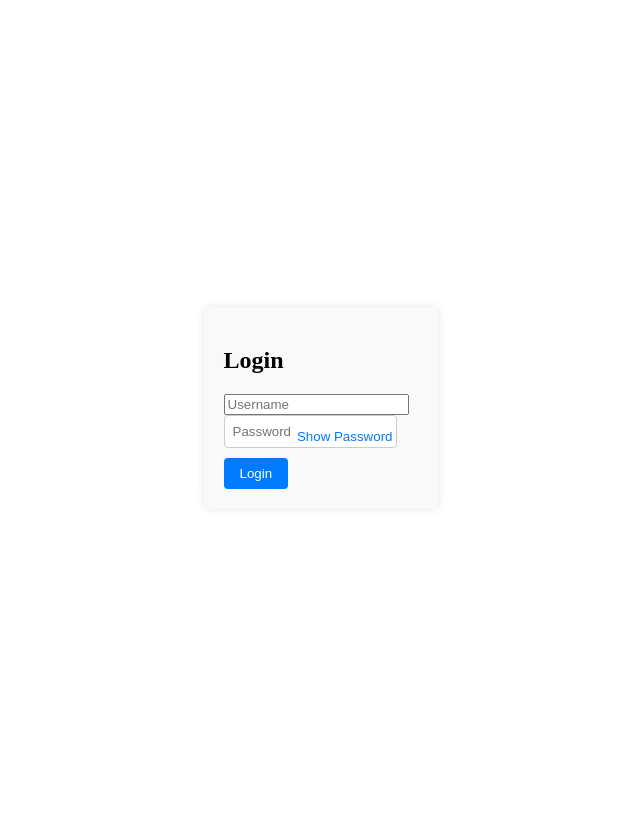
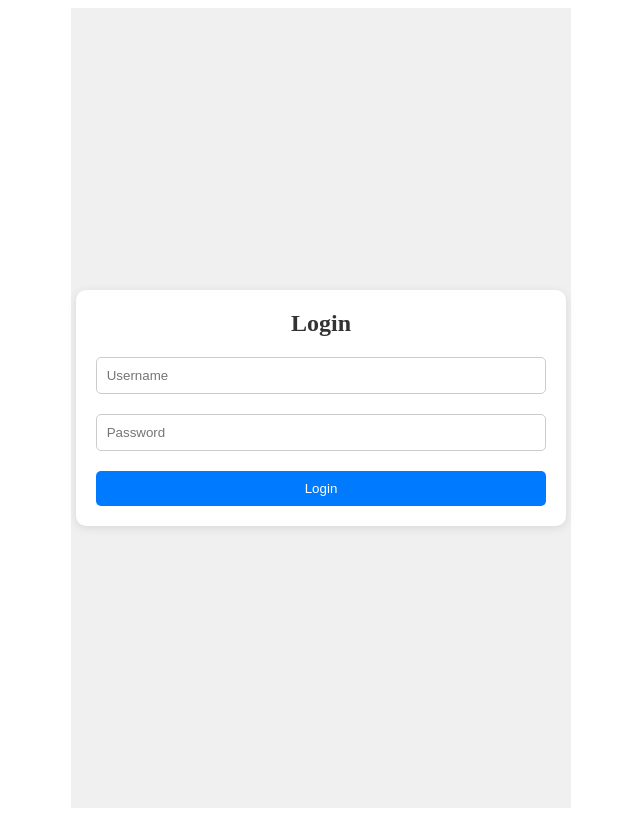
Before and after one commit to Parzivial96/Dboard_upload, a Next.js app: page / in a window 1280 px wide. Shown: the whole page, without its empty margins (319-959 px from the left). Built offline with nearby package versions, Linux system fonts and the light colour scheme.

Commit message:
basic login feature added

```diff
--- a/src/app/globals.css
+++ b/src/app/globals.css
@@ -15,7 +15,23 @@ button {
   cursor: pointer;
 }
 
+h2{
+    margin-top: 0;
+}
+
 button:disabled {
   background-color: #6c757d;
   cursor: not-allowed;
 }
+
+.welcome{
+    display: flex;
+    justify-content: space-between;
+    align-items: center;
+    width: 100%;
+}
+
+.welcome button{
+    width: 40%;
+    height: 70%;
+}
--- a/src/app/login.tsx
+++ b/src/app/login.tsx
@@ -3,19 +3,19 @@
 import React, { useState } from 'react';
 import MultiUpload from './upload';
 
-const LoginPage = () => {
+const LoginPage = ({ onLoginSuccess }) => {
   const [username, setUsername] = useState('');
   const [password, setPassword] = useState('');
   const [isLoggedIn, setIsLoggedIn] = useState(false);
-  const [showPassword, setShowPassword] = useState(false);
 
   const handleLogin = () => {
     // Hardcoded credentials for demonstration purposes
     const validUsername = 'admin';
-    const validPassword = 'password';
+    const validPassword = 'EEE@2024';
 
     if (username === validUsername && password === validPassword) {
       setIsLoggedIn(true);
+      onLoginSuccess(); // Call the onLoginSuccess callback
     } else {
       alert('Invalid username or password');
     }
@@ -29,18 +29,15 @@ const LoginPage = () => {
     <div className="login-container">
       {!isLoggedIn ? (
         <div className="login-form">
-          <h2>Login</h2>
-          <input type="text" placeholder="Username" value={username} onChange={(e) => setUsername(e.target.value)} />
-          <div className="password-input">
-            <input type={showPassword ? 'text' : 'password'} placeholder="Password" value={password} onChange={(e) => setPassword(e.target.value)} />
-            <button onClick={() => setShowPassword(!showPassword)}>{showPassword ? 'Hide' : 'Show'} Password</button>
-          </div>
-          <button onClick={handleLogin}>Login</button>
+          <h2 className="login-title">Login</h2>
+          <input className="input-field" type="text" placeholder="Username" value={username} onChange={(e) => setUsername(e.target.value)} />
+          <input className="input-field" type="password" placeholder="Password" value={password} onChange={(e) => setPassword(e.target.value)} />
+          <button className="login-button" onClick={handleLogin}>Login</button>
         </div>
       ) : (
         <div className="welcome-message">
-          <h2>Welcome, {username}!</h2>
-          <button onClick={handleLogout}>Logout</button>
+          <h2 className="welcome-title">Welcome, {username}!</h2>
+          <button className="logout-button" onClick={handleLogout}>Logout</button>
           <MultiUpload />
         </div>
       )}
@@ -50,48 +47,43 @@ const LoginPage = () => {
           justify-content: center;
           align-items: center;
           height: 100vh;
+          background-color: #f0f0f0;
         }
 
-        .login-form {
-          background-color: #f9f9f9;
+        .login-form, .welcome-message {
+          background-color: #fff;
           padding: 20px;
-          border-radius: 8px;
-          box-shadow: 0 0 10px rgba(0, 0, 0, 0.1);
+          border-radius: 10px;
+          box-shadow: 0px 2px 10px rgba(0, 0, 0, 0.1);
         }
 
-        .password-input {
-          position: relative;
+        .login-title, .welcome-title {
+          text-align: center;
+          color: #333;
+          margin-bottom: 20px;
         }
 
-        .password-input input {
-          margin-bottom: 10px;
-          padding: 8px;
-          width: calc(100% - 40px);
+        .input-field {
+          width: 100%;
+          padding: 10px;
+          margin-bottom: 20px;
           border: 1px solid #ccc;
-          border-radius: 4px;
+          border-radius: 5px;
+          box-sizing: border-box;
         }
 
-        .password-input button {
-          position: absolute;
-          top: 50%;
-          right: 10px;
-          transform: translateY(-50%);
-          background: none;
-          border: none;
-          cursor: pointer;
-          color: #007bff;
-        }
-
-        button {
+        .login-button, .logout-button {
+          width: 100%;
+          padding: 10px;
           background-color: #007bff;
           color: #fff;
           border: none;
-          padding: 8px 16px;
-          border-radius: 4px;
+          border-radius: 5px;
           cursor: pointer;
+          transition: background-color 0.3s ease;
         }
 
-        button:hover {
+        .login-button:hover, .logout-button:hover {
           background-color: #0056b3;
         }
       `}</style>
--- a/src/app/page.tsx
+++ b/src/app/page.tsx
@@ -3,6 +3,7 @@
 //import Image from "next/image";
 import React, { useState } from 'react';
 import LoginPage from './login';
+import MultiUpload from './upload'
 
 export default function Home() {
   const [isLoggedIn, setIsLoggedIn] = useState(false);
@@ -21,8 +22,10 @@ export default function Home() {
         <LoginPage onLoginSuccess={handleLoginSuccess} />
       ) : (
         <>
-          <h1>Welcome to the MultiUpload Page!</h1>
-          <button onClick={handleLogout}>Logout</button>
+          <div className="welcome">
+              <h1>Welcome Admin!</h1>
+              <button onClick={handleLogout}>Logout</button>
+          </div>
           <MultiUpload />
         </>
       )}
```
